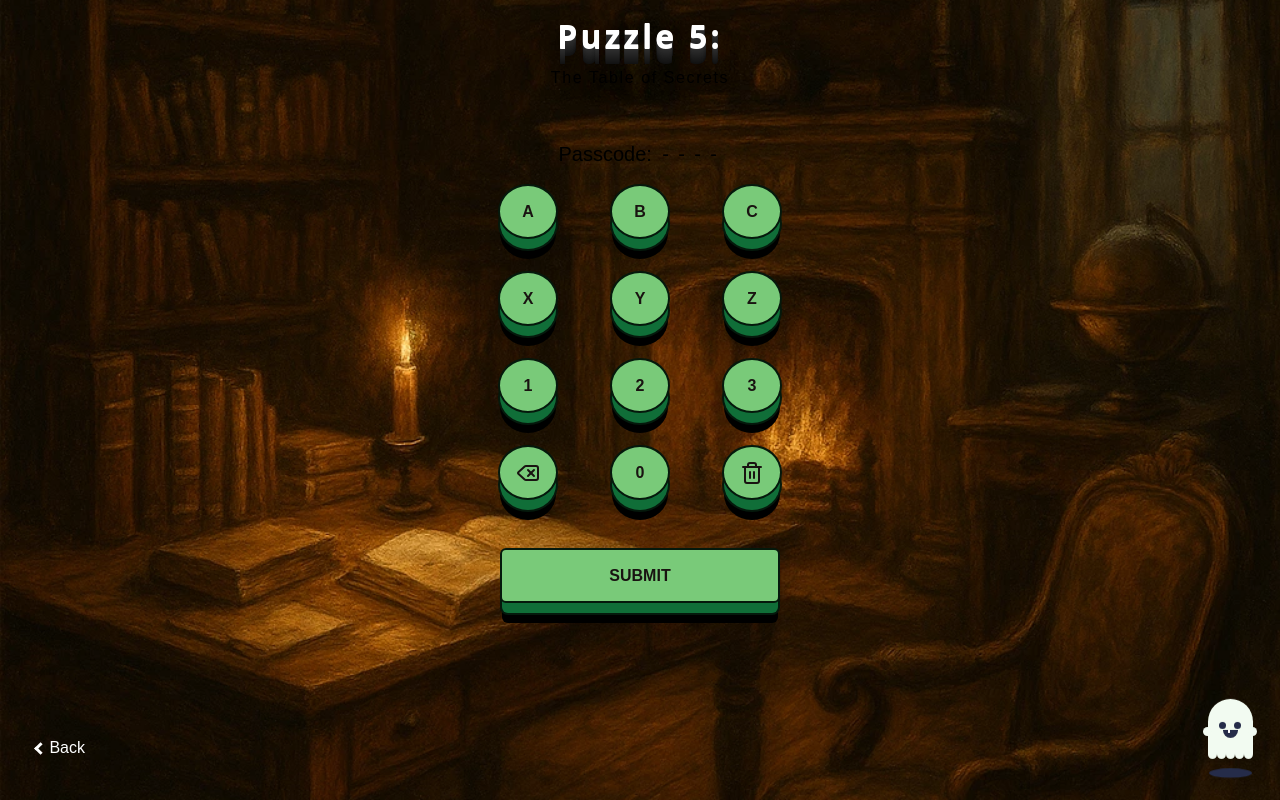
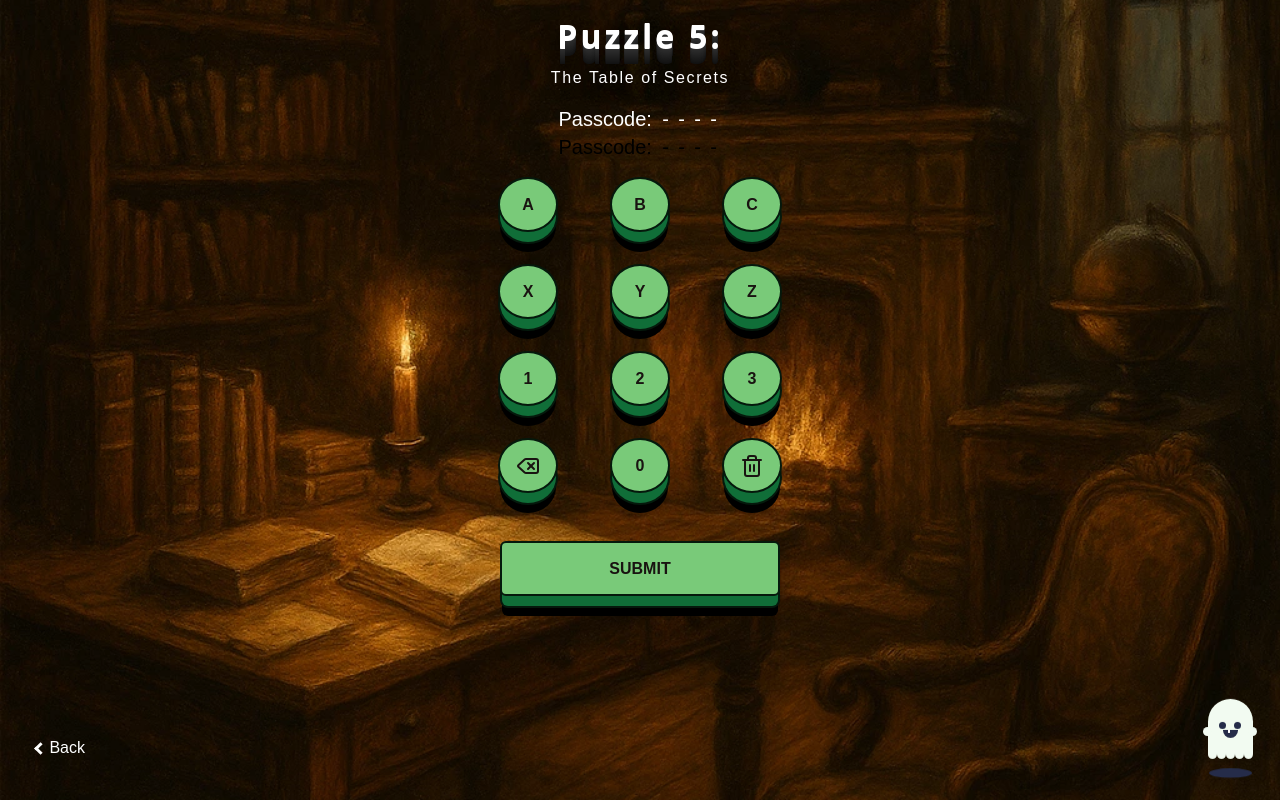
Before and after one commit to MyLightIsOn/mobile-a11y-101, a Next.js app: page /puzzle/5 in a window 1280 px wide. Built offline with nearby package versions, Linux system fonts and the light colour scheme; a web font is replaced by a local one.

Commit message:
Refine Puzzle 5 page styling and accessibility.
Improved text visibility by adding appropriate styling and classes. Adjusted hidden elements to align with accessibility standards. Enhanced passcode-related content for better clarity and user experience.

```diff
--- a/app/puzzle/5/page.tsx
+++ b/app/puzzle/5/page.tsx
@@ -110,17 +110,23 @@ const Page = () => {
       }}
     >
       <h1 className="text-2xl font-bold pb-2 relative z-10">Puzzle 5:</h1>
-      <h2 className="text-xl pb-4 relative z-10">The Table of Secrets</h2>
-      <p className={"sr-only"}>
+      <h2 className="text-xl pb-4 relative z-10 text-white">
+        The Table of Secrets
+      </h2>
+      <p className={"sr-only -top-96 -left-96 overflow-hidden"}>
         You step into a quiet study. Shelves sag under the weight of forgotten
         books. In the center stands a heavy desk, its drawers worn by time and
         secrets. If you want answers, you’ll have to search every compartment.
         And I mean every one.
       </p>
 
+      <div className="text-xl relative z-10 text-white" aria-hidden>
+        Passcode: {getMaskedInput()}
+      </div>
+
       <table
         title="Table of Secrets"
-        className={"sr-only relative left-[-900%] opacity-0 -z-50"}
+        className={"sr-only absolute -top-96 opacity-0 -z-50"}
       >
         <thead>
           <tr>
@@ -147,7 +153,8 @@ const Page = () => {
             </td>
             <td>
               In the middle top drawer, there is an old sheet of paper with
-              writing on it. It says “A11y”.
+              writing on it. It says “A11y”. Could this be a passcode of some
+              sort?
             </td>
             <td>The right top drawer is missing</td>
           </tr>
@@ -175,7 +182,7 @@ const Page = () => {
         </tbody>
       </table>
 
-      <div className="-mt-15">
+      <div className="">
         <div className="mb-4 text-xl relative z-10">
           Passcode: {getMaskedInput()}
         </div>
```
